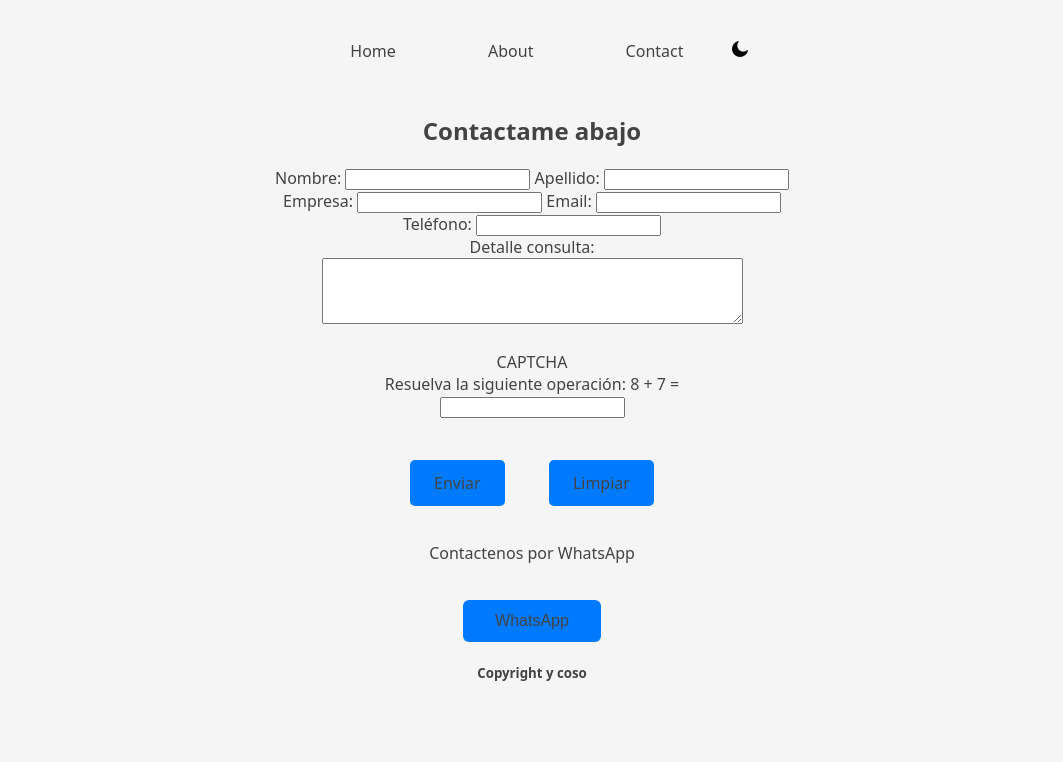
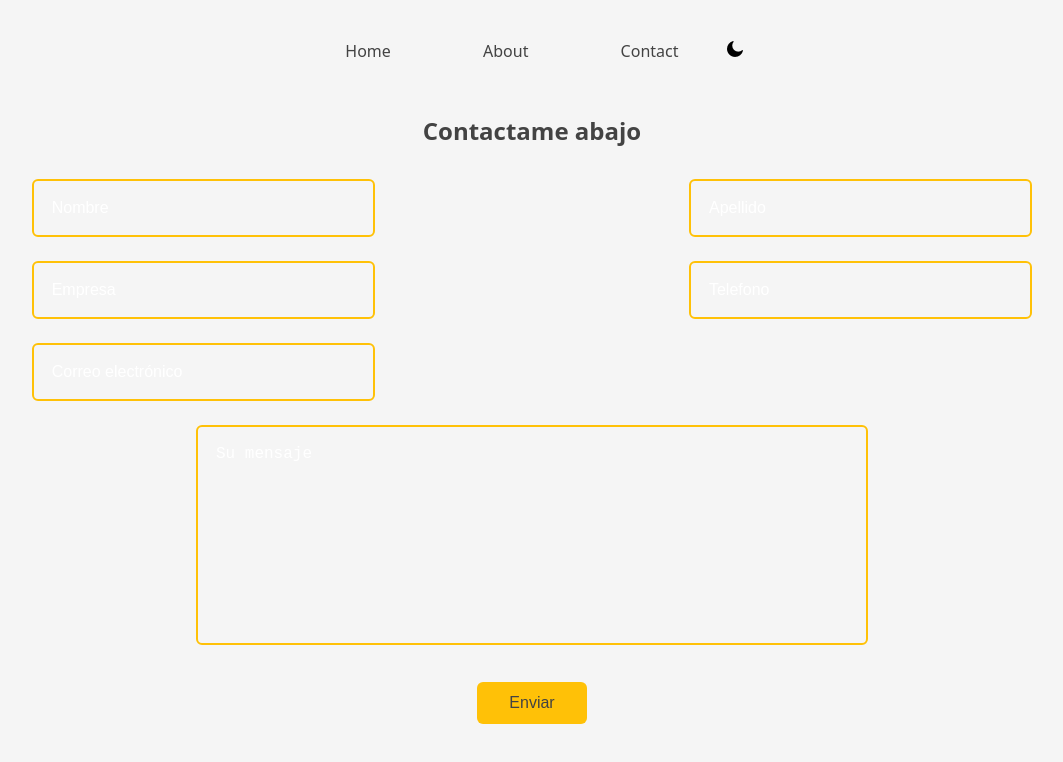
Before and after one commit to JuanIgnacio2/Lab_IV, a plain HTML site: page views/contact.html in a window 1280 px wide. Both pictures are taken after a click on the picture 847 px from the left and 49 px from the top of the page. Shown: the whole page, without its empty margins (108-1171 px from the left). Drawn offline with Linux system fonts and the light colour scheme.

Commit message:
Nuevo Contact.html

```diff
--- a/css/styles.css
+++ b/css/styles.css
@@ -2,13 +2,15 @@
     background-color: var(--primary-color);
 }
 :root{
-    --primary-color: #434343;
+    --primary-color:#434343;
     --secondary-color:#ffffff;
+    --third-color:#007bff;
 }
 
 .light-theme{
     --primary-color: #f5f5f5;
     --secondary-color:#434343;
+    --third-color:#ffc107;
 }
 
 body{
@@ -19,18 +21,12 @@ body{
     font-family: system-ui, -apple-system, BlinkMacSystemFont, 'Segoe UI', Roboto, Oxygen, Ubuntu, Cantarell, 'Open Sans', 'Helvetica Neue', sans-serif;
 }
 
-/*.navbar{
-    display: flex;
-    justify-content: flex-end;
-    align-items: center;
-}*/
-
 #icon{
     width: 16px;
     height: 16px;
     cursor: pointer;
     margin-left: auto;
-    margin-right: 10px;
+    margin-right: 20px;
 }
 
 
@@ -43,7 +39,6 @@ body{
     font-family: system-ui, -apple-system, BlinkMacSystemFont, 'Segoe UI', Roboto, Oxygen, Ubuntu, Cantarell, 'Open Sans', 'Helvetica Neue', sans-serif;
     text-decoration: none;
     border-radius: 5px;
-    transition: background-color 0.3s ease, color 0.3s easetransform 0.5s cubic-bezier(0.25, 0.1, 0.25, 1);
 }
 
 .btn:after{
@@ -53,7 +48,7 @@ body{
     height: 4px;
     bottom: 0;
     left: 0;
-    background-color: #075ab3;
+    background-color: var(--third-color);
     transform: scaleX(0);
     transform-origin: bottom right;
     transition: transform 0.6 ease-out;
@@ -102,7 +97,7 @@ body{
 }
 
 summary{
-    background: #007bff;
+    background: var(--third-color);
     color: var(--secondary-color);
     padding: 10px;
     list-style: none;
@@ -131,62 +126,61 @@ summary{
     text-align: center;
 }
 
-/*form .input-box{
+form .input-box{
     display: flex;
     justify-content: space-between;
-}*/
+}
 
-/*.field .error-txt{
+.field .error-txt{
     font-size: 12.5px;
     color: #d93025;
     text-align: left;
     margin: -5px 0 10px;
     display: none;
-}*/
+}
 
-/*.field.error .error-txt{
+.field.error .error-txt{
     display: block;
-}*/
+}
 
-/*.input-box .input-field{
-    width: 45.5%;
-}*/
+.input-box .input-field{
+    width: 48%;
+}
 
-/*.field .item{
-    width: 100%;
+.field .item{
+    width: 50%;
     padding: 18px;
     background: transparent;
-    border: 2px solid #007bff;
+    border: 2px solid var(--third-color);
     outline: none;
     border-radius: 6px;
     font-size: 16px;
-    color: #ededed;
+    color: var(--secondary-color);
     margin: 12px 0;
-}*/
+}
 
-/*.field.error .item{
+.field.error .item{
     border-color: #d93025;
-}*/
+}
 
-/*form .textarea-field .item{
+form .textarea-field .item{
     resize: none;
-}*/
+}
 
-/*form .textarea-field .error-txt{
+form .textarea-field .error-txt{
     margin-top: -10px;
-}*/
+}
 
-/*field .item::placeholder{
+.field .item::placeholder{
     color: rgba(255,255,255,3);
-}*/
+}
 
 form button{
     padding: 12px 32px;
-    background: #007bff;
+    background: var(--third-color);
     border: none;
     outline: none;
     border-radius: 6px;
-    /*box-shadow: 0 0 10px #007bff;*/
     font-size: 16px;
     color:var(--secondary-color);
     cursor: pointer;
@@ -197,15 +191,6 @@ form button{
     box-shadow: none;
 }*/
 
-
-footer{
-    position: relative;
-    background-color: var(--primary-color);
-    color: var(--secondary-color);
-    text-align: center;
-    font-family: system-ui, -apple-system, BlinkMacSystemFont, 'Segoe UI', Roboto, Oxygen, Ubuntu, Cantarell, 'Open Sans', 'Helvetica Neue', sans-serif;
-}
-
 .error-message {
     display: none;
     color: red;
@@ -214,3 +199,12 @@ footer{
 .captcha-container {
     display: none;
 }
+
+/*FOOTER*/
+footer{
+    position: relative;
+    background-color: var(--primary-color);
+    color: var(--secondary-color);
+    text-align: center;
+    font-family: system-ui, -apple-system, BlinkMacSystemFont, 'Segoe UI', Roboto, Oxygen, Ubuntu, Cantarell, 'Open Sans', 'Helvetica Neue', sans-serif;
+}
--- a/script.js
+++ b/script.js
@@ -1,30 +1,39 @@
 //THEME
-  var icon = document.getElementById("icon");
+var icon = document.getElementById("icon");
 
-  if(localStorage.getItem("theme")==null){
-    localStorage.setItem("theme","dark");
-  }
+// Función para cambiar el tema y guardar el estado
+function toggleTheme() {
+    document.body.classList.toggle("light-theme");
+    if (document.body.classList.contains("light-theme")) {
+        icon.src = "../assets/moon.png";
+        localStorage.setItem("theme", "light");
+    } else {
+        icon.src = "../assets/sun.png";
+        localStorage.setItem("theme", "dark");
+    }
+}
 
-  let localData = localStorage.getItem("theme");
+// Verificar y aplicar el tema guardado al cargar la página
+if (localStorage.getItem("theme") == "light") {
+    toggleTheme();
+}
 
-  if(localData == "dark"){
-    icon.src = "../assets/sun.png";
-    document.body.classList.remove("light-theme");
-  }else if(localData == "light"){
-    icon.src = "../assets/moon.png";
-    document.body.classList.remove("light-theme");
-  }
+//Botón activo
+var nav = document.getElementById("navbar");
+var btn = document.getElementsByClassName("btn");
+for(let i = 0; i < btn.length; i++){
+  btn[i].addEventListener("click",function(){
+    var current = document.getElementsByClassName("active");
+    if (current.length > 0) {
+      current[0].className = current[0].className.replace(" active", "");
+    }
+    this.classList.add("active");
+  });
+}
 
-  icon.onclick = function(){
-    document.body.classList.toggle("light-theme");
-    if(document.body.classList.contains("light-theme")){
-      icon.src = "../assets/moon.png";
-      localStorage.setItem("theme","light");
-    }else{
-      icon.src = "../assets/sun.png";
-      localStorage.setItem("theme","dark");
-    }
-  }
+
+// Manejar el evento de clic en el icono para cambiar el tema
+icon.onclick = toggleTheme;
 
 // CONTACT.HTML
 document.getElementById('captcha').addEventListener('input', function() {
--- a/views/contact.html
+++ b/views/contact.html
@@ -13,46 +13,48 @@
         <a class="btn" href="contact.html">Contact</a>
         <img src="../assets/sun.png" id="icon">
     </navbar>
-    <section id="contact">
-        <h1>Contactame abajo</h1>
-        <form action="enviar.php" method="post">
-          <label for="fname">Nombre:</label>
-          <input type="text" id="fname" name="fname" required>
-          <label for="lname">Apellido:</label>
-          <input type="text" id="lname" name="lname" required><br>
-          <label for="company">Empresa:</label>
-          <input type="text" id="company" name="company">
-          <label for="email">Email:</label>
-          <input type="email" id="email" name="email" required><br>
-          <label for="phone">Teléfono:</label>
-          <input type="tel" id="phone" name="phone"><br>
-          <label for="message">Detalle consulta:</label><br>
-          <textarea id="message" name="message" rows="4" cols="50" required></textarea><br>
-          <br>
-          <label>CAPTCHA</label><br>
-          <label for="captcha">Resuelva la siguiente operación: 8 + 7 =</label><br>
-          <input type="text" id="captcha" name="captcha" required><br>
-          <br>
-          <button type="button" onclick="formValidate()" class="btn btn-success" id="submitBtn" disabled>Enviar</button>
-          <button type="reset" class="btn btn-warning">Limpiar</button>
-          <br>
-          <p>Contactenos por WhatsApp</p>
-          <button id="boton-whatsapp" class="botonnav">WhatsApp</button>
+    <section class="contact">
+        <h2>Contactame abajo</h2>
+        <form action="#">
+            <div class="input-box">
+                <div class="input-field field">
+                    <input type="text" placeholder="Nombre" id="Nombre"
+                    class = "item" autocomplete="off">
+                    <div class="error-txt">El campo nombre no puede estar vacío</div>
+                </div>
+                <div class="input-field field">
+                    <input type="text" placeholder="Apellido" id="Apellido"
+                    class = "item" autocomplete="off">
+                    <div class="error-txt">El campo apellido no puede estar vacío</div>
+                </div>
+            </div>
+            <div class="input-box">
+                <div class="input-field field">
+                    <input type="text" placeholder="Empresa" id="Empresa"
+                    class = "item" autocomplete="off">
+                    <div class="error-txt">El campo empresa no puede estar vacío</div>
+                </div>
+                <div class="input-field field">
+                    <input type="text" placeholder="Telefono" id="Telefono"
+                    class = "item" autocomplete="off">
+                    <div class="error-txt">El campo telefono no puede estar vacío</div>
+                </div>
+            </div>
+            <div class="input-box">
+                <div class="input-field field">
+                    <input type="text" placeholder="Correo electrónico" id="Email"
+                    class = "item" autocomplete="off">
+                    <div class="error-txt">El campo correo no puede estar vacío</div>
+                </div>
+            </div>
+            <div class="textarea-field field">
+                <textarea name="" id="message" cols="30" rows="10"
+                placeholder="Su mensaje" class="item"
+                autocomplete="off"></textarea>
+            </div>
+            <button type="submit">Enviar</button>
         </form>
-      </section>
-      <div id="error-message"></div>
-      <footer class="content">
-          <h5>Copyright y coso</h5>
-        </footer>
-        <script>
-            window.onload = function() {
-                var urlParams = new URLSearchParams(window.location.search);
-                var product = urlParams.get('product');
-                if (product) {
-                    document.getElementById("message").value = "Hola, quisiera saber más sobre este servicio " + product;
-                }
-            }
-            </script>
-        <script src="../script.js"></script>
+    </section>
+    <script src="../script.js"></script>
 </body>
 </html>
```
Also changed, not shown: index.html (+1 -1 lines), views/contact-a.html (added, +58 -0 lines).
